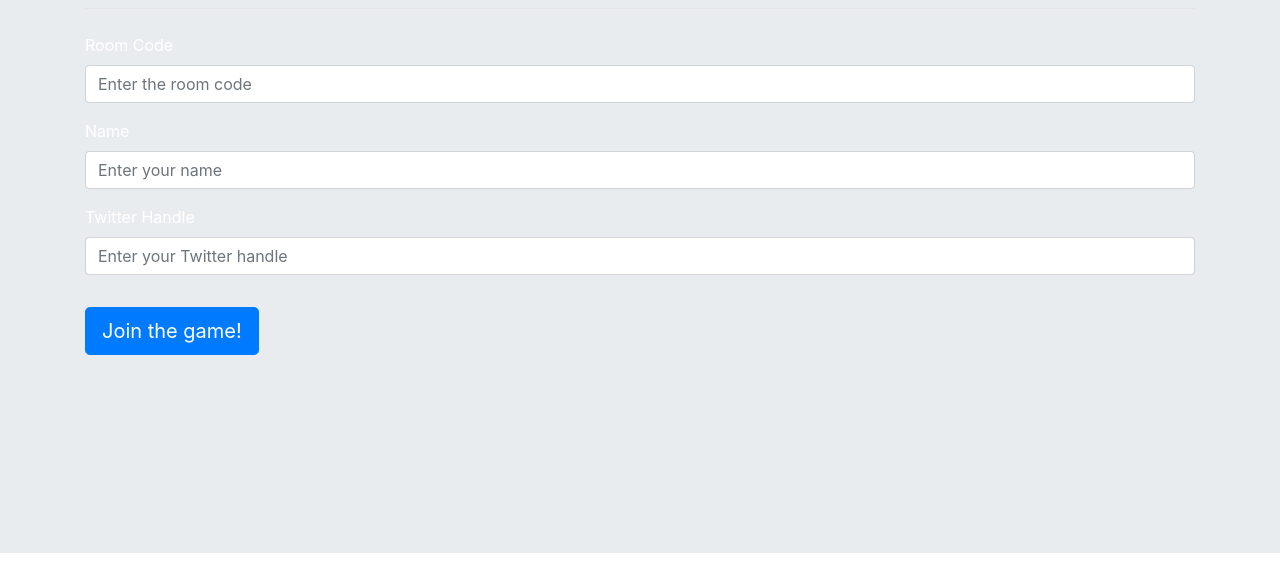
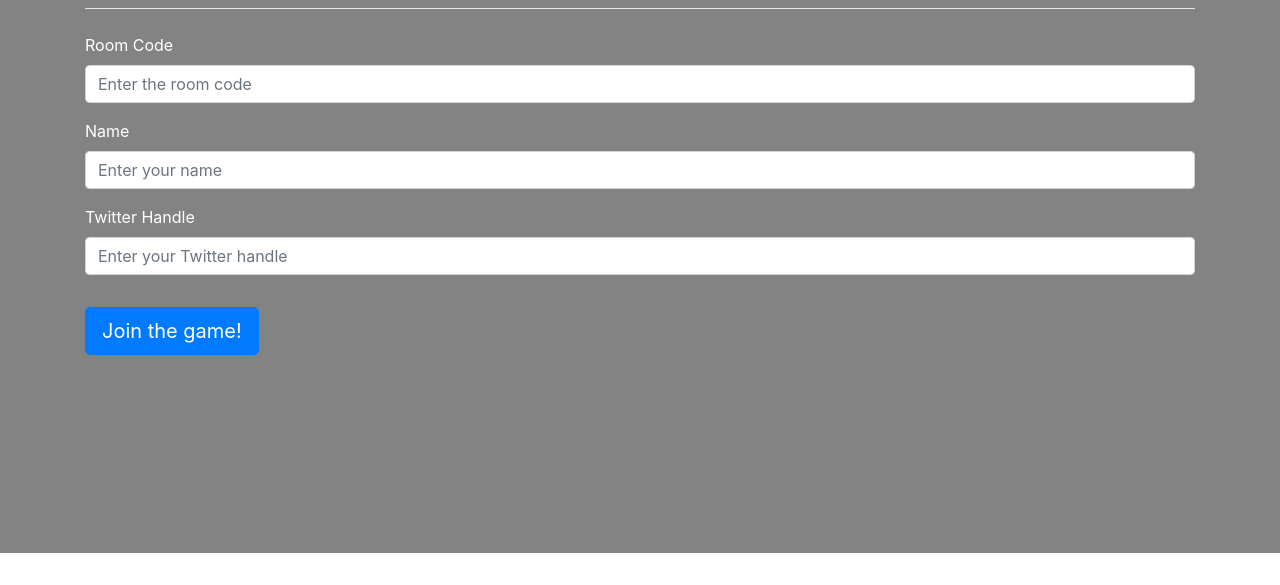
Before and after one commit to dajinchu/who-said-it-gcp, a website: page player.html in a window 1280 px wide. Shown: the part 247-832 px from the top of the page. Drawn offline with nearby package versions, Linux system fonts and the light colour scheme; no server answers.

Commit message:
fixed some style

```diff
--- a/style.css
+++ b/style.css
@@ -10,6 +10,11 @@ body{
   height: 100%;
   width: 100%;
 
+}
+
+#USER_INFO, #LOOK_UP, #SETTINGS, #CORRECT_ANSWER_SCREEN, #SCORES_DISPLAY{
+  background-color: #838383;
+  color: white;
 }
 
 hr{
```
